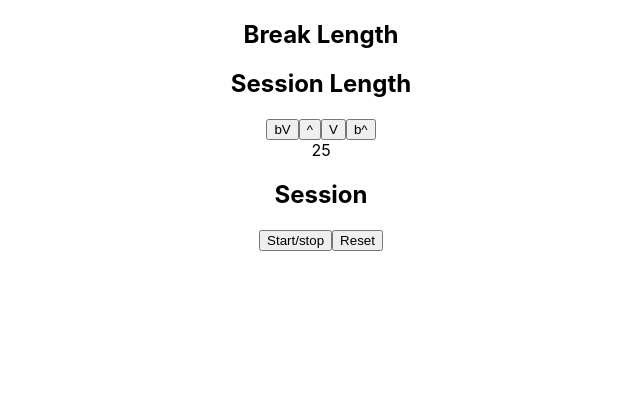
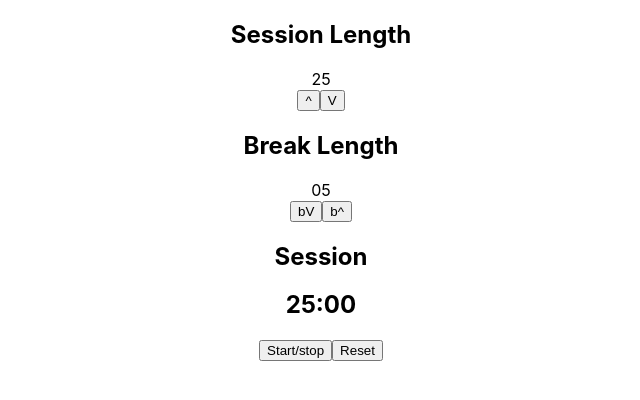
Before and after one commit to TomasVis/pomodoro, a React (Create React App) app: page / in a window 1280 px wide. Shown: the top 400 px of the page, without its empty margins (319-959 px from the left). Built offline with nearby package versions, Linux system fonts and the light colour scheme.

Commit message:
Update App.js

```diff
--- a/src/App.js
+++ b/src/App.js
@@ -33,12 +33,16 @@ this.state ={
     timerStart: "",           //date now + sessionLength/breakLength
     sessionTime: 25*60*1000,  //default value of session
     breakTime: 5*60*1000,     //default value of break
-    timeLeft: 5000 //25*60*1000,  // if pause is pressed this gets value of timerStart - date.now()
+    timeLeft: 25*60*1000 //25*60*1000,  // if pause is pressed this gets value of timerStart - date.now()
     //breakTime: 5000 //5*60*1000
   }
+this.setState({
+  timeLeft:this.state.sessionTime
+})
+}
 
-}
 handleTimeChange = (id) =>{
+  if(!this.state.timerOn){
     switch (id){
       case "br-dec":this.setState({
 
@@ -66,6 +70,13 @@ switch (id){
       })
       break;
       }
+      this.setState({
+        timeLeft:this.state.sessionTime
+      })
+    }
+    else{
+      //do nothing
+    }
 }
 switchSesionToBreak = () => {
 console.log("time to switch")
@@ -83,7 +94,8 @@ this.runTimer()
 }
 startTimer = async () => {
   await this.setState({
-    timerOn: !this.state.timerOn
+    timerOn: !this.state.timerOn,
+
   })
   this.runTimer()           //state needs to be set before running the timer
 }
@@ -128,10 +140,10 @@ this.stop = setInterval(() => {
   }
 }
   render(){
-    const seconds = Math.floor(this.state.timeLeft /1000) %60
-    const minutes = Math.floor(this.state.timeLeft / 60000) % 60
-    const breakTime = Math.floor(this.state.breakTime/ 60000) % 60
-    const sessionTime = Math.floor(this.state.sessionTime/ 60000) % 60
+    const seconds = (Math.floor(this.state.timeLeft /1000) %60).toString().padStart(2, "0")
+    const minutes = (Math.floor(this.state.timeLeft / 60000) % 60).toString().padStart(2, "0")
+    const breakTime = (Math.floor(this.state.breakTime/ 60000) % 60).toString().padStart(2, "0")
+    const sessionTime = (Math.floor(this.state.sessionTime/ 60000) % 60).toString().padStart(2, "0")
   return (
     <div className="App">
       <header className="App-header">
@@ -140,18 +152,24 @@ this.stop = setInterval(() => {
       <div>
 
         <div>
-          <h2 id="break-label">Break Length</h2><h2 id="session-label">Session Length</h2>
-          <button id="break-decrement" onClick={() => this.handleTimeChange("br-dec")} >bV</button>
+
+          <h2 id="session-label">Session Length</h2>
+          <div id="session-length">{sessionTime}</div>
                     <button id="session-increment" onClick={() => this.handleTimeChange("se-inc")}  >^</button>
           <button id="session-decrement" onClick={() => this.handleTimeChange("se-dec")} >V</button>
+
+          <h2 id="break-label">Break Length</h2>
+          <div id="break-length" >{breakTime}</div>
+          <button id="break-decrement" onClick={() => this.handleTimeChange("br-dec")} >bV</button>
+
           <button id="break-increment" onClick={() => this.handleTimeChange("br-inc")} >b^</button>
 
 
-          <div id="break-length"value= {this.breakTime}></div>
-          <div id="session-length">{sessionTime}</div>
+
+
 
           <h2 id="timer-label">Session</h2>
-          <h2 id="time-left" value= {minutes+":"+seconds}></h2>
+          <h2 id="time-left">{minutes+":"+seconds}</h2>
 
           <button id="start_stop" onClick={this.startTimer} >Start/stop</button>
           <button id="reset" >Reset</button>
```
Lines whose indentation alone changed are shown as unchanged.
